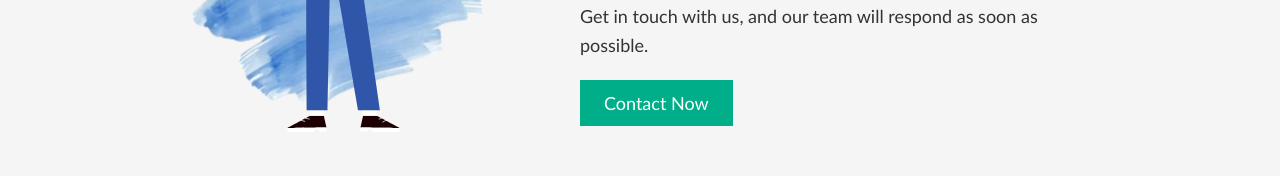
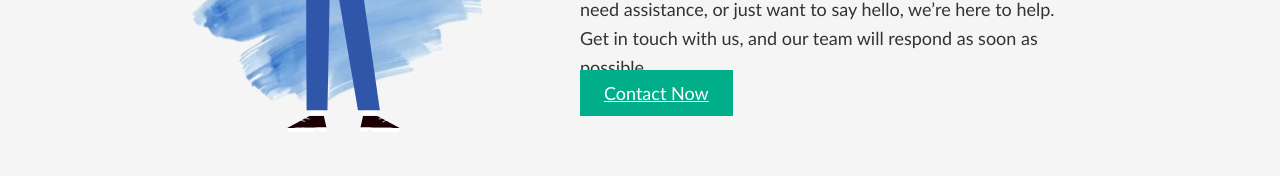
Before and after one commit to KrishKalavadia50/Flexibone, a React (Create React App) app: page / in a window 1280 px wide. Shown: the part 3661-3837 px from the top of the page. Built offline with nearby package versions, Linux system fonts and the light colour scheme; no server answers.

Commit message:
your message about the changes

```diff
--- a/src/Components/Contact.jsx
+++ b/src/Components/Contact.jsx
@@ -1,6 +1,7 @@
 import React from "react";
 import Lottie from "react-lottie";
 import Doctoranimation from "../Components/DR.json";
+import { Link } from "react-router-dom";
 
 const Contact = () => {
   const defaultOptions = {
@@ -32,7 +33,7 @@
               </p>
             </div>
 
-            <button className="contact-btn">Contact Now</button>
+            <Link to="/Contact" className="contact-btn">Contact Now</Link>
           </div>
         </div>
       </div>
```
